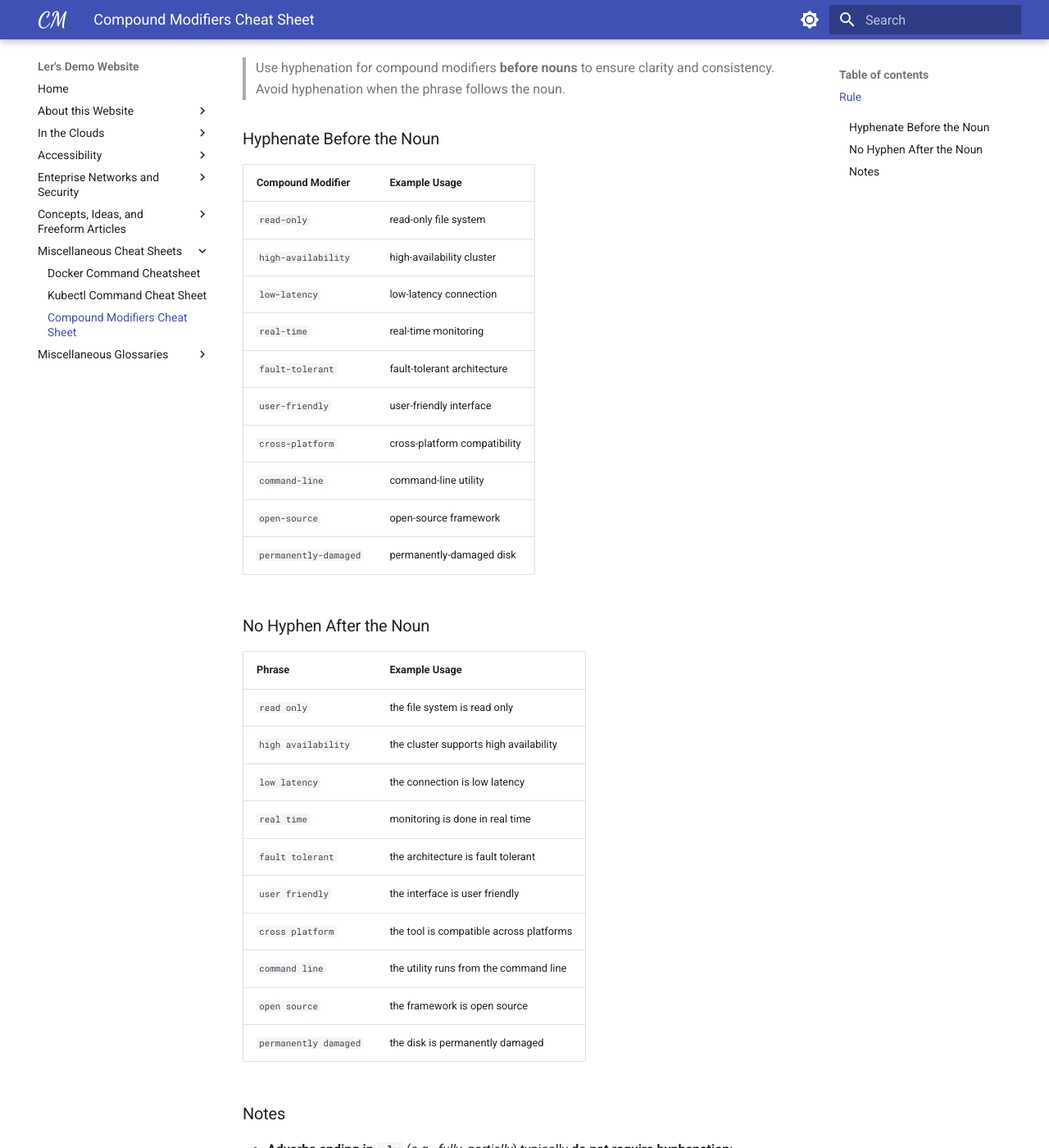
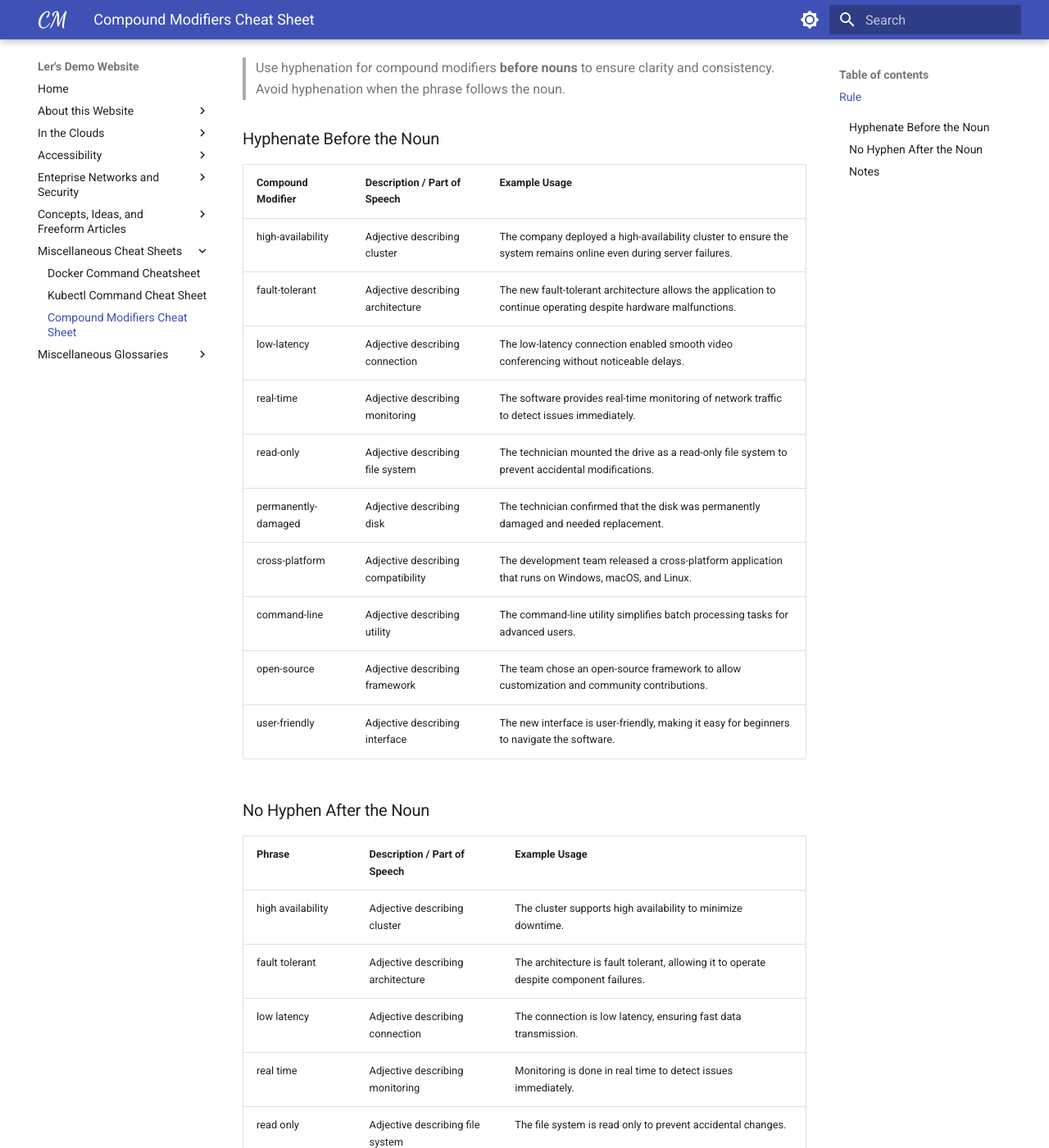
Before and after one commit to cassmastern/lers-sandbox, an MkDocs documentation site: the page built from docs/sec_cheatsheets/cheatsheet_compound-modifiers.md, in a window 1280 px wide and 1400 px high, scrolled down 303 px. Shown: the whole window at 82% size. Built offline with MkDocs 1.6.1 and Material for MkDocs 9.7.7, drawn with Linux system fonts in a browser that asks for light colours; some of the changed text lies outside the part shown.

```diff
--- a/docs/sec_cheatsheets/cheatsheet_compound-modifiers.md
+++ b/docs/sec_cheatsheets/cheatsheet_compound-modifiers.md
@@ -3,40 +3,51 @@
 "Compound modifier" will be the only term from linguistics and natural language syntax in this topic. I'm including this as a pre-emptive exhibit of a weakness and yes, a cheat sheet. In plain English.
 
 ---
+
 ## Rule
->Use hyphenation for compound modifiers **before nouns** to ensure clarity and consistency. Avoid hyphenation when the phrase follows the noun.
+
+> Use hyphenation for compound modifiers **before nouns** to ensure clarity and consistency. Avoid hyphenation when the phrase follows the noun.
 
 ### Hyphenate Before the Noun
-| Compound Modifier        | Example Usage                         |
-|--------------------------|----------------------------------------|
-| `read-only`              | read-only file system                 |
-| `high-availability`      | high-availability cluster             |
-| `low-latency`            | low-latency connection                |
-| `real-time`              | real-time monitoring                  |
-| `fault-tolerant`         | fault-tolerant architecture           |
-| `user-friendly`          | user-friendly interface               |
-| `cross-platform`         | cross-platform compatibility          |
-| `command-line`           | command-line utility                  |
-| `open-source`            | open-source framework                 |
-| `permanently-damaged`    | permanently-damaged disk              |
+
+
+
+| Compound Modifier   | Description / Part of Speech       | Example Usage                                                                                                     |
+| --------------------- | ------------------------------------ | ------------------------------------------------------------------------------------------------------------------- |
+| high-availability   | Adjective describing cluster       | The company deployed a high-availability cluster to ensure the system remains online even during server failures. |
+| fault-tolerant      | Adjective describing architecture  | The new fault-tolerant architecture allows the application to continue operating despite hardware malfunctions.   |
+| low-latency         | Adjective describing connection    | The low-latency connection enabled smooth video conferencing without noticeable delays.                           |
+| real-time           | Adjective describing monitoring    | The software provides real-time monitoring of network traffic to detect issues immediately.                       |
+| read-only           | Adjective describing file system   | The technician mounted the drive as a read-only file system to prevent accidental modifications.                  |
+| permanently-damaged | Adjective describing disk          | The technician confirmed that the disk was permanently damaged and needed replacement.                            |
+| cross-platform      | Adjective describing compatibility | The development team released a cross-platform application that runs on Windows, macOS, and Linux.                |
+| command-line        | Adjective describing utility       | The command-line utility simplifies batch processing tasks for advanced users.                                    |
+| open-source         | Adjective describing framework     | The team chose an open-source framework to allow customization and community contributions.                       |
+| user-friendly       | Adjective describing interface     | The new interface is user-friendly, making it easy for beginners to navigate the software.                        |
+
 
 ### No Hyphen After the Noun
-| Phrase                   | Example Usage                         |
-|--------------------------|----------------------------------------|
-| `read only`              | the file system is read only          |
-| `high availability`      | the cluster supports high availability |
-| `low latency`            | the connection is low latency         |
-| `real time`              | monitoring is done in real time       |
-| `fault tolerant`         | the architecture is fault tolerant    |
-| `user friendly`          | the interface is user friendly        |
-| `cross platform`         | the tool is compatible across platforms |
-| `command line`           | the utility runs from the command line |
-| `open source`            | the framework is open source          |
-| `permanently damaged`    | the disk is permanently damaged       |
+
+
+
+| Phrase              | Description / Part of Speech       | Example Usage                                                                           |
+| --------------------- | ------------------------------------ | ----------------------------------------------------------------------------------------- |
+| high availability   | Adjective describing cluster       | The cluster supports high availability to minimize downtime.                            |
+| fault tolerant      | Adjective describing architecture  | The architecture is fault tolerant, allowing it to operate despite component failures.  |
+| low latency         | Adjective describing connection    | The connection is low latency, ensuring fast data transmission.                         |
+| real time           | Adjective describing monitoring    | Monitoring is done in real time to detect issues immediately.                           |
+| read only           | Adjective describing file system   | The file system is read only to prevent accidental changes.                             |
+| permanently damaged | Adjective describing disk          | The disk is permanently damaged and cannot be used.                                     |
+| cross platform      | Adjective describing compatibility | The tool is compatible across platforms, including Windows, macOS, and Linux.           |
+| command line        | Adjective describing utility       | The utility runs from the command line for advanced users.                              |
+| open source         | Adjective describing framework     | The framework is open source, allowing developers to modify and contribute to the code. |
+| user friendly       | Adjective describing interface     | The interface is user friendly, making it easy for beginners to                         |
+
 
 ### Notes
+
 - **Adverbs ending in `-ly`** (e.g., *fully*, *partially*) typically **do not require hyphenation**:
+
   - Correct: fully automated system
   - Incorrect: fully-automated system
-
 - When in doubt, hyphenate for clarity **before the noun**, and omit after.
```
Also changed, not shown: docs/sec_about/about-sitedev.md (+1 -1 lines), docs/sec_accss/accss_.md (+13 -0 lines).
